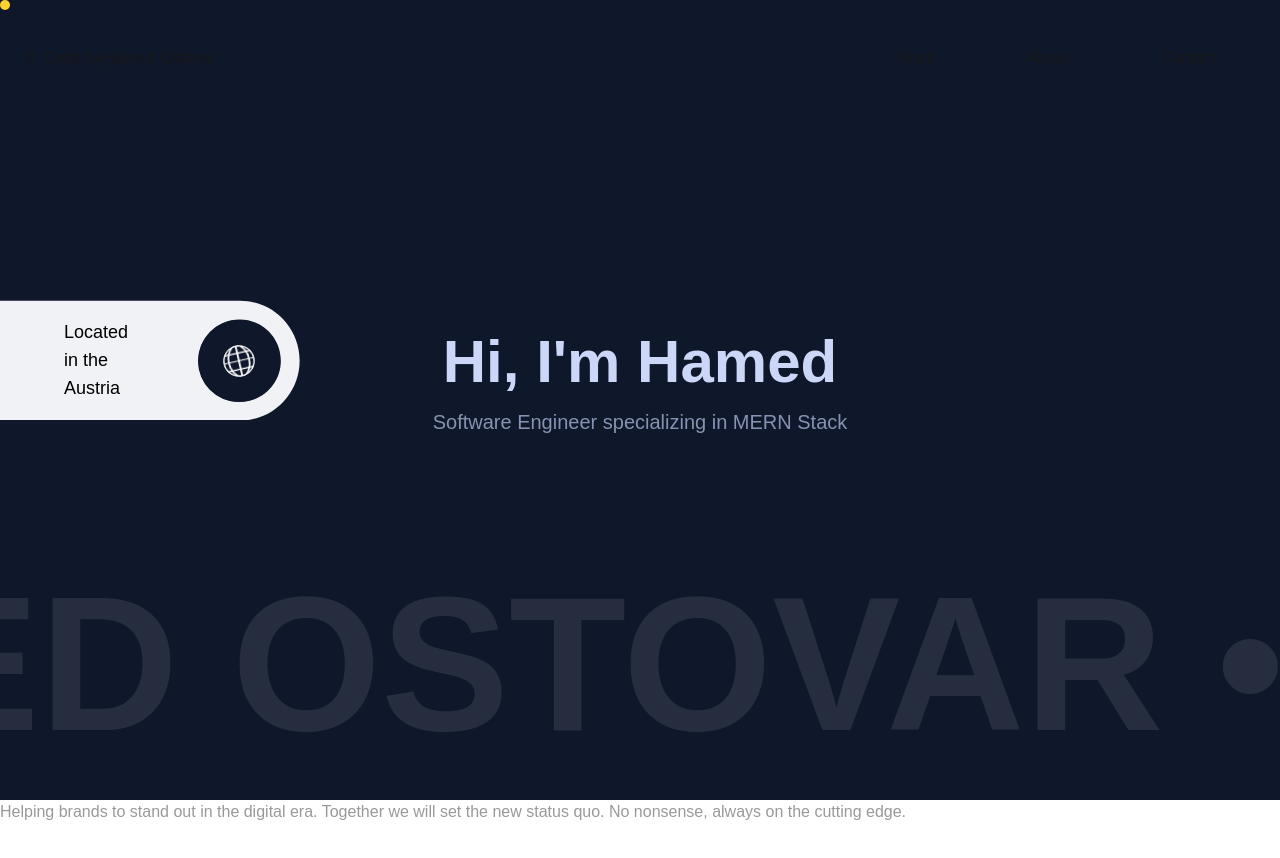
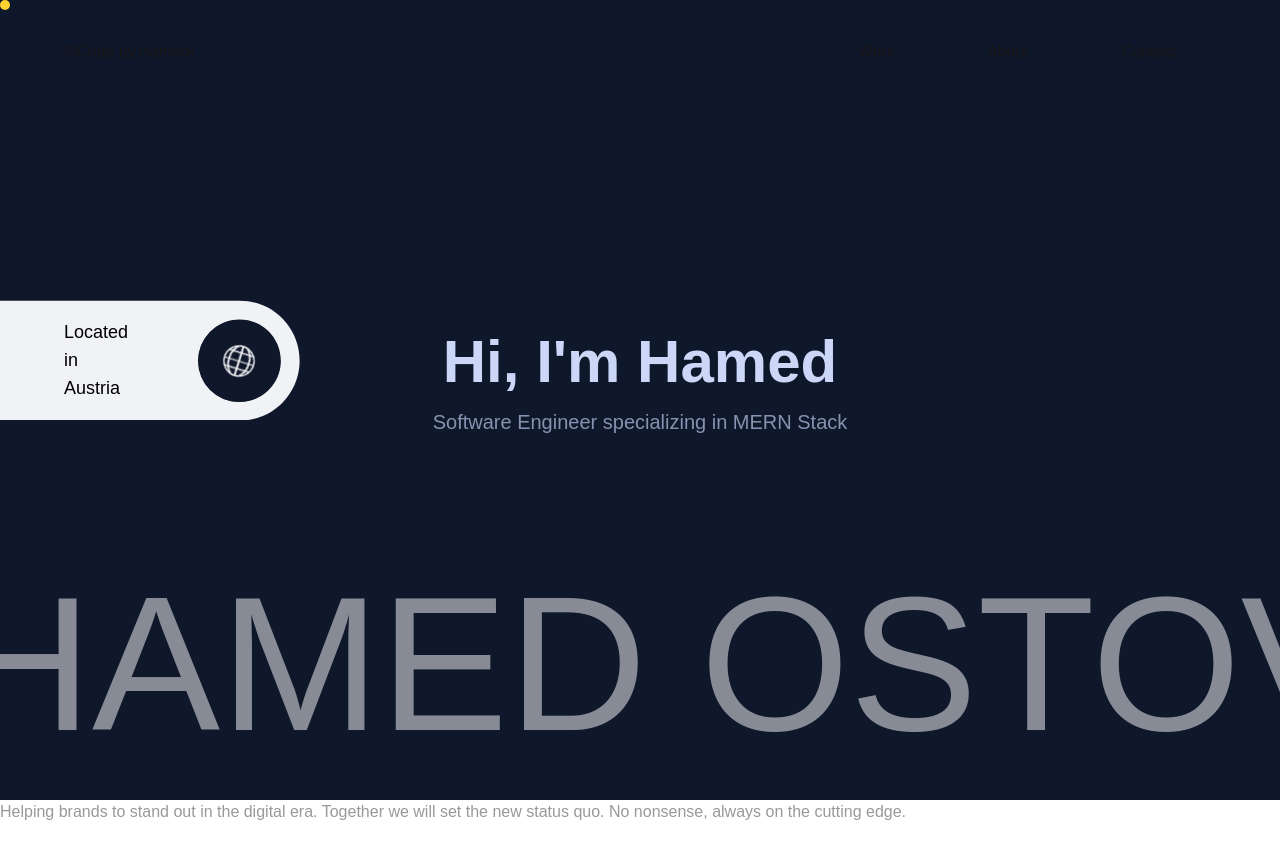
Before and after one commit to LoopCrafter/new_portfolio, a Next.js app: page / in a window 1280 px wide. Shown: the top 858 px of the page. Built offline with nearby package versions, Linux system fonts and the light colour scheme.

Commit message:
Updated NAvbar and Hero header component

```diff
--- a/app/globals.css
+++ b/app/globals.css
@@ -6,6 +6,7 @@
   --animation-primary: all 0.5s cubic-bezier(0.7, 0, 0.3, 1);
   --gap-padding: clamp(1.5em, 4vw, 2.5em);
   --color-blue: #455ce9;
+  --animation-primary: all 0.5s cubic-bezier(0.7, 0, 0.3, 1);
 }
 @theme {
   --animate-digitalball: digitalball 6s ease-in-out infinite;
@@ -47,7 +48,7 @@ body {
   background: transparent;
   border-radius: 2.125em;
   min-width: 1em;
-  height: 4.25em;
+  /* height: 4.25em; */
   padding: 0;
   font-size: 1em;
   overflow: hidden;
@@ -99,20 +100,6 @@ body {
 }
 
 @layer components {
-  .code-by {
-    @apply relative inline-block;
-    transition: var(--animation-primary);
-  }
-  .hamed {
-    @apply relative px-1;
-    transition: var(--animation-primary);
-  }
-  .hamed .ostovar {
-    @apply absolute pl-3 opacity-100 top-0 left-0 whitespace-nowrap;
-    transition: var(--animation-primary);
-    transform: translateX(3em);
-  }
-
   @keyframes globe {
     0% {
       transform: translate(-50%, -50%) rotate(15deg);
@@ -215,7 +202,7 @@ body {
     pointer-events: none;
     margin: 0;
     padding: 0;
-    opacity: 0.1;
+    opacity: 0.5;
   }
 
   header {
@@ -230,8 +217,8 @@ body {
     @apply fixed flex items-center justify-center rounded-full bg-black cursor-pointer transition-transform;
     top: calc(var(--gap-padding) / 1.5);
     right: calc(var(--gap-padding) / 1.5);
-    width: clamp(4em, 5.5vw, 5em);
-    height: clamp(4em, 5.5vw, 5em);
+    width: clamp(5.5em, 5.5vw, 5em);
+    height: clamp(5.5em, 5.5vw, 5em);
     z-index: 105;
     transition-duration: 400ms;
   }
@@ -320,7 +307,7 @@ body {
   }
 
   .links-wrap {
-    @apply flex flex-col items-start;
+    @apply flex flex-col items-start gap-6;
     padding-top: 5vh;
     margin-left: calc(var(--gap-padding, 2rem) / -2);
   }
@@ -459,4 +446,44 @@ body {
       @apply grid grid-cols-2 gap-x-4 gap-y-3;
     }
   }
+  .credit span {
+    position: relative;
+    display: block;
+    transform: translate(0, 0) rotate(0.001deg);
+    transition: var(--animation-primary);
+  }
+  .code-by {
+    transform: translateX(0) rotate(0.001deg);
+    position: relative;
+    display: inline-block;
+    transition: var(--animation-primary);
+  }
+
+  .created-logo .hamed {
+    transform: translateX(0) rotate(0.001deg);
+    position: relative;
+    display: inline-block;
+    padding-left: 0.21em;
+    padding-right: 0.2em;
+    transition: var(--animation-primary);
+  }
+
+  .created-logo:hover .hamed {
+    padding-right: 2em;
+    transform: translateX(-3.7em) rotate(0.001deg);
+  }
+  .created-logo:hover .code-by {
+    transform: translateX(-3.7em) rotate(0.001deg);
+  }
+
+  .created-logo .ostovar {
+    position: absolute;
+    opacity: 1;
+    padding-left: 0.21em;
+    transition: var(--animation-primary);
+    top: 0;
+    left: 0;
+    transform: translateX(3.25em);
+    white-space: nowrap;
+  }
 }
--- a/component/Navbar.tsx
+++ b/component/Navbar.tsx
@@ -15,24 +15,42 @@ const Navbar = () => {
   const createByRef = useRef<HTMLDivElement | null>(null);
   const [isScrolled, setIsScrolled] = useState(false);
   const [isMenuOpen, setIsMenuOpen] = useState(false);
+
   useEffect(() => {
     if (!isMenuOpen) {
-      setIsScrolled(window.scrollY > 200);
+      const scrolled = window.scrollY > 200;
+      setIsScrolled(scrolled);
+      headerRef.current?.classList.toggle("scrolled", scrolled);
+
+      ScrollTrigger.refresh();
     }
   }, [isMenuOpen]);
+
   useGSAP(
     () => {
       const trigger = ScrollTrigger.create({
-        start: 200,
-        onEnter: () => {
-          setIsScrolled(true);
-          headerRef.current?.classList.add("scrolled");
-        },
-        onLeaveBack: () => {
-          setIsScrolled(false);
-          headerRef.current?.classList.remove("scrolled");
+        start: 0,
+        end: "max",
+        onUpdate: (self) => {
+          const scrolled = self.scroll() > 200;
+          console.log("scrolled ", scrolled);
+          setIsScrolled((prev) => {
+            if (prev !== scrolled) {
+              headerRef.current?.classList.toggle("scrolled", scrolled);
+              return scrolled;
+            }
+            return prev;
+          });
         },
       });
+
+      const syncScrollState = () => {
+        const scrolled = window.scrollY > 200;
+        headerRef.current?.classList.toggle("scrolled", scrolled);
+        setIsScrolled(scrolled);
+      };
+
+      syncScrollState();
 
       return () => {
         trigger.kill();
@@ -40,31 +58,31 @@ const Navbar = () => {
     },
     { scope: headerRef },
   );
-
+  console.log("isMenuOpen ", isMenuOpen);
   return (
     <>
       <header
         ref={headerRef}
-        className="absolute top-0 left-0 flex w-full items-center justify-between p-6 z-[102]"
+        className="absolute top-0 left-0 flex w-full items-center justify-between p-6 z-[102] px-16 py-10"
       >
         <MagneticWrapper strength={20} textStrength={10}>
           <Link href="/">
-            <div className="flex items-center justify-start gap-2">
+            <div className="flex items-center justify-start gap-2 ">
+              <span
+                className="created-logo flex"
+                // style={{ transform: "rotate(0.001deg)" }}
+              >
+                <div className="credit">
                   <span>©</span>
-
-              <div
-                className="relative flex overflow-hidden group"
-                ref={createByRef}
-              >
-                <span className="overflow-hidden transition-transform duration-300 group-hover:-translate-x-full">
-                  Code by
-                </span>
-
-                <span className="transition-transform duration-300 group-hover:-translate-x-full">
-                  <span> Hamed </span>
-                  <span> Ostovar </span>
+                </div>
+                <div className="overflow-hidden relative">
+                  <span className="code-by">Code by </span>
+                  <span className="hamed">
+                    <span className="hamed-span">Hamed</span>{" "}
+                    <span className="ostovar">Ostovar</span>
                   </span>
                 </div>
+              </span>
             </div>
           </Link>
         </MagneticWrapper>
@@ -97,6 +115,7 @@ const Navbar = () => {
           </li>
         </ul>
         <MagneticWrapper strength={10} textStrength={60}>
+          <div className="absolute">
             <button
               type="button"
               aria-label="Toggle menu"
@@ -108,7 +127,7 @@ const Navbar = () => {
               ? "[transform:translateY(0%)_scale(1)_rotate(0.001deg)] [transition-timing-function:cubic-bezier(0.34,1.5,0.64,1)]"
               : "[transform:translateY(0%)_scale(0)_rotate(0.001deg)] [transition-timing-function:cubic-bezier(0.36,0,0.66,0)]"
           }
-          ${isMenuOpen ? "bg-[var(--color-blue)]" : "bg-black"}
+          ${isMenuOpen ? "bg-[var(--color-blue)]" : "bg-gray-800"}
         `}
             >
               <div className={`btn-fill`} />
@@ -153,6 +172,7 @@ const Navbar = () => {
                 <span className="opacity-0 text-white">Menu</span>
               </div>
             </button>
+          </div>
         </MagneticWrapper>
       </header>
       <SidebarMenu isOpen={isMenuOpen} onClose={() => setIsMenuOpen(false)} />
--- a/component/home/Hero.tsx
+++ b/component/home/Hero.tsx
@@ -1,83 +1,158 @@
 "use client";
+
 import { useRef } from "react";
 import { useGSAP } from "@gsap/react";
 import gsap from "gsap";
 import Hanger from "./Hanger";
 import { SplitText } from "gsap/SplitText";
-import ScrollTrigger from "gsap/ScrollTrigger";
+import { ScrollTrigger } from "gsap/ScrollTrigger";
 
 gsap.registerPlugin(SplitText, ScrollTrigger);
 
 export default function HeroHeader() {
   const container = useRef<HTMLDivElement>(null);
-  const marqueeWrapper = useRef<HTMLDivElement>(null);
-  const marqueeText = useRef<HTMLHeadingElement>(null);
-  const marqueeClone = useRef<HTMLHeadingElement>(null);
+  const marqueeScroller = useRef<HTMLDivElement>(null);
+  const marqueeWrap1 = useRef<HTMLDivElement>(null);
+  const marqueeWrap2 = useRef<HTMLDivElement>(null);
+  const globeRef = useRef<HTMLDivElement>(null);
 
   useGSAP(
     () => {
       const tl = gsap.timeline();
+
       const heroTitleSplit = SplitText.create(".hero-title", {
         type: "chars",
       });
+
       const heroSubSplit = SplitText.create(".hero-subtitle", {
         type: "lines",
         mask: "lines",
       });
+
       tl.from(heroTitleSplit.chars, {
         y: 50,
         stagger: 0.05,
         ease: "power2.inOut",
         opacity: 0,
       });
+
       tl.from(heroSubSplit.lines, {
         y: 50,
         ease: "power2.inOut",
         opacity: 0,
       });
+
       tl.from(".location", {
         xPercent: -100,
         ease: "power3.out",
         opacity: 0,
       });
-      // marquee setup
-      if (!marqueeText.current || !marqueeClone.current) return;
 
-      const original = marqueeText.current;
-      const clone = marqueeClone.current;
+      const scroller = marqueeScroller.current;
+      const wrap1 = marqueeWrap1.current;
+      const wrap2 = marqueeWrap2.current;
+      const globe = globeRef.current;
 
-      const positionClone = () => {
-        gsap.set(clone, {
+      if (!scroller || !wrap1 || !wrap2 || !globe) return;
+
+      let direction = 1;
+
+      const positionSecond = () => {
+        gsap.set(wrap1, {
+          position: "relative",
+          left: 0,
+          top: 0,
+          xPercent: 0,
+          x: 0,
+        });
+
+        gsap.set(wrap2, {
           position: "absolute",
-          top: 0,
-          left: original.offsetWidth,
+          top: wrap1.offsetTop,
+          left: wrap1.offsetLeft + wrap1.offsetWidth,
+          xPercent: 0,
+          x: 0,
         });
       };
 
-      positionClone();
+      positionSecond();
 
-      const marqueeTl = gsap.timeline({
+      const rollTl = gsap.timeline({
         repeat: -1,
         defaults: { ease: "none" },
+        onReverseComplete() {
+          this.totalTime(this.rawTime() + this.duration() * 10);
+        },
       });
 
-      marqueeTl.to([original, clone], {
+      rollTl.to([wrap1, wrap2], {
         xPercent: -100,
-        duration: 120,
-        ease: "",
+        duration: 30,
+      });
+
+      const scrollTrigger = ScrollTrigger.create({
+        trigger: document.documentElement,
+        start: 0,
+        end: "max",
+        onUpdate(self) {
+          if (self.direction !== direction) {
+            direction *= -1;
+
+            gsap.to(rollTl, {
+              timeScale: direction,
+              duration: 0.25,
+              ease: "power2.out",
+              overwrite: true,
+            });
+          }
+
+          const skewValue = gsap.utils.clamp(-8, 8, self.getVelocity() * 0.01);
+
+          gsap.to(scroller, {
+            skewX: skewValue,
+            duration: 0.2,
+            overwrite: true,
+          });
+
+          gsap.to(scroller, {
+            skewX: 0,
+            duration: 0.6,
+            ease: "power3.out",
+            overwrite: true,
+            delay: 0.05,
+          });
+        },
+      });
+
+      const globeTl = gsap.timeline({
+        repeat: -1,
+        defaults: {
+          ease: "none",
+        },
+      });
+
+      globeTl.to(globe, {
+        rotate: 360,
+        duration: 10,
+        transformOrigin: "50% 50%",
       });
 
       const handleResize = () => {
-        const time = marqueeTl.totalTime();
-        marqueeTl.totalTime(0);
-        positionClone();
-        marqueeTl.totalTime(time);
+        const time = rollTl.totalTime();
+        rollTl.totalTime(0);
+        positionSecond();
+        rollTl.totalTime(time);
+        ScrollTrigger.refresh();
       };
 
       window.addEventListener("resize", handleResize);
 
       return () => {
-        marqueeTl.kill();
+        heroTitleSplit.revert();
+        heroSubSplit.revert();
+        rollTl.kill();
+        globeTl.kill();
+        scrollTrigger.kill();
         window.removeEventListener("resize", handleResize);
       };
     },
@@ -87,18 +162,20 @@ export default function HeroHeader() {
   return (
     <section
       ref={container}
-      className="relative min-h-screen  bg-slate-900 flex items-center justify-center px-4"
+      className="relative flex min-h-screen items-center justify-center bg-slate-900 px-4"
     >
       <div className="absolute left-0 top-[45%] -translate-y-1/2 location">
         <Hanger height={120} />
-        <p className="absolute top-1/2 -translate-y-1/2 px-16 text-black text-lg">
-          <span className="block">Located </span>
-          <span className="block">in the </span>
+        <p className="absolute top-1/2 -translate-y-1/2 px-16 text-lg text-black">
+          <span className="block">Located</span>
+          <span className="block">in</span>
           <span className="block">Austria</span>
         </p>
-        <div className="digital-ball z-[500] absolute right-[1.23em] left-auto top-[1.23em] size-[4.2em] w-[82px] h-[82px] overflow-hidden rounded-full">
-          <div className="overlay absolute w-full h-full top-0 left-0 bg-slate-900"></div>
-          <div className="globe">
+
+        <div className="digital-ball absolute right-[1.23em] top-[1.23em] z-[500] h-[82px] w-[82px] overflow-hidden rounded-full">
+          <div className="overlay absolute left-0 top-0 h-full w-full bg-slate-900"></div>
+
+          <div ref={globeRef} className="globe">
             <div className="globe-wrap">
               <div className="circle"></div>
               <div className="circle"></div>
@@ -110,28 +187,37 @@ export default function HeroHeader() {
         </div>
       </div>
 
-      {/* --- Main Header --- */}
       <div className="max-w-3xl text-center">
-        <h1 className="hero-title text-4xl md:text-6xl font-bold text-[#ccd6f6] mb-4">
+        <h1 className="hero-title mb-4 text-4xl font-bold text-[#ccd6f6] md:text-6xl">
           Hi, I'm Hamed
         </h1>
-        <p className="hero-subtitle text-lg md:text-xl text-[#8892b0] mb-8">
+        <p className="hero-subtitle mb-8 text-lg text-[#8892b0] md:text-xl">
           Software Engineer specializing in MERN Stack
         </p>
       </div>
 
-      {/* --- Marquee --- */}
+      <div className="absolute bottom-[5vh] left-0 w-full overflow-hidden big-name">
         <div
-        className="absolute bottom-[5vh] left-0 w-full overflow-hidden"
-        ref={marqueeWrapper}
+          ref={marqueeScroller}
+          className="name-h1 relative whitespace-nowrap will-change-transform"
         >
-        <div className="relative inline-block whitespace-nowrap font-bold big-name">
-          <h1 ref={marqueeText} className="inline-block text-white">
+          <div
+            ref={marqueeWrap1}
+            className="name-wrap inline-block whitespace-nowrap text-white"
+          >
+            <h1 className="rolling-name-text">
               HAMED OSTOVAR • HAMED OSTOVAR • HAMED OSTOVAR •
             </h1>
-          <h1 ref={marqueeClone} className="inline-block text-white">
+          </div>
+
+          <div
+            ref={marqueeWrap2}
+            className="name-wrap inline-block whitespace-nowrap"
+          >
+            <h1 className="rolling-name-text">
               HAMED OSTOVAR • HAMED OSTOVAR • HAMED OSTOVAR •
             </h1>
+          </div>
         </div>
       </div>
     </section>
```
Also changed, not shown: component/shared/SidebarMenu.tsx (+2 -7 lines). Lines whose indentation alone changed are shown as unchanged.
